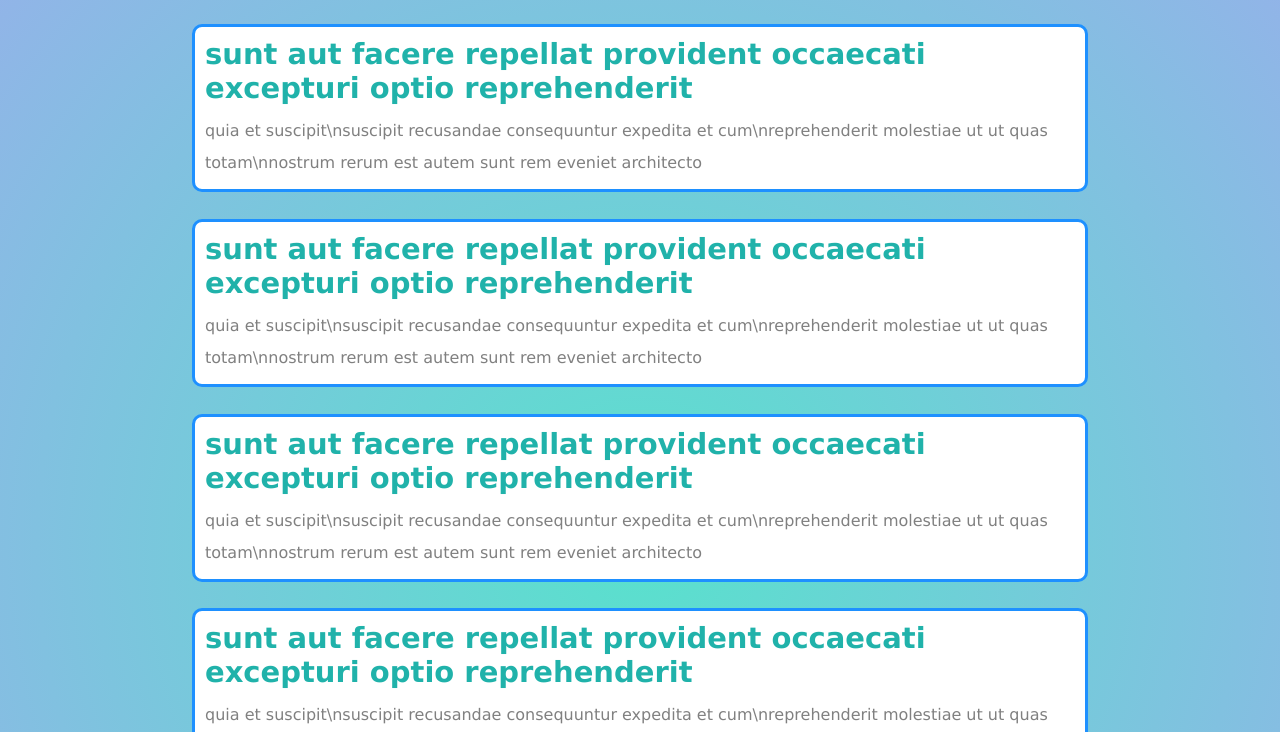
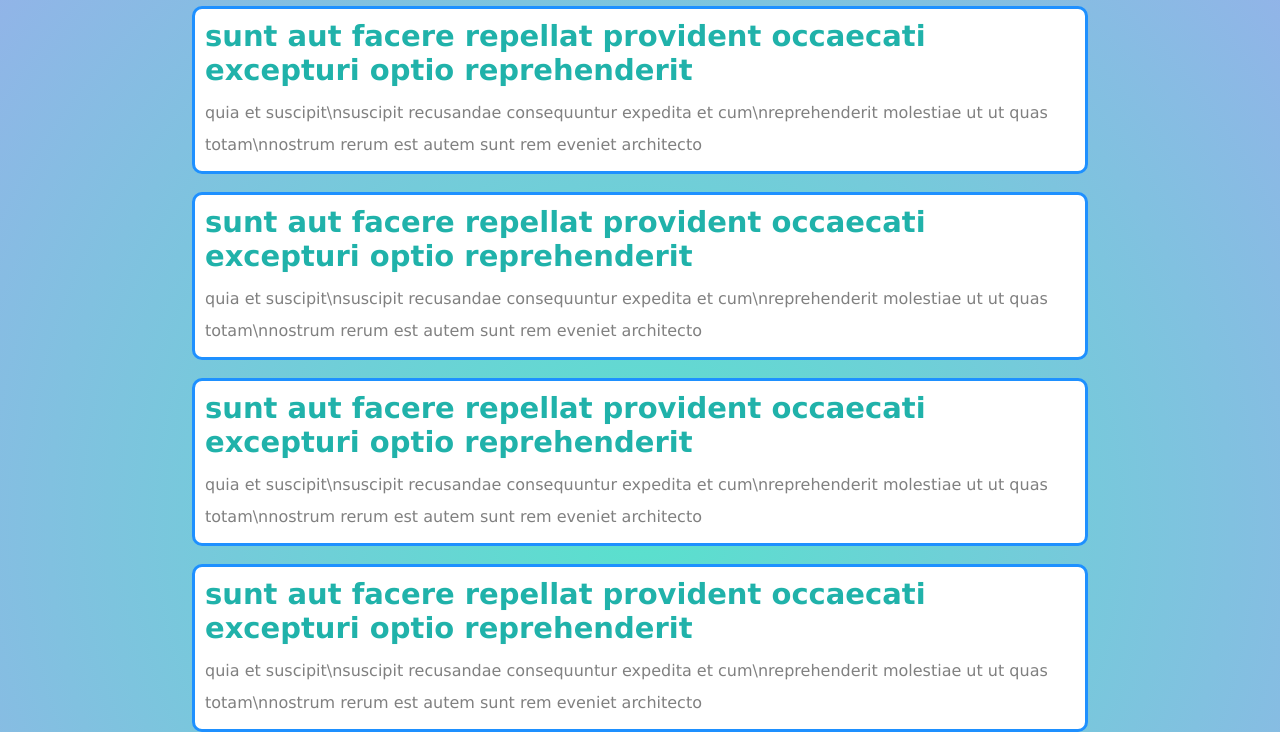
Before and after one commit to AkzhigitovOlzhas/Post-API-test, a plain HTML site: page index.html in a window 1280 px wide. Shown: the part 68-800 px from the top of the page. Drawn offline with Linux system fonts and the light colour scheme.

Commit message:
some updates

```diff
--- a/css/index.css
+++ b/css/index.css
@@ -23,7 +23,7 @@ body {
 }
 
 .post {
-    margin-top: 3%;
+    margin:1% 0;
     background: white;
     min-height: 100px;
     border: 3px solid dodgerblue;
```
